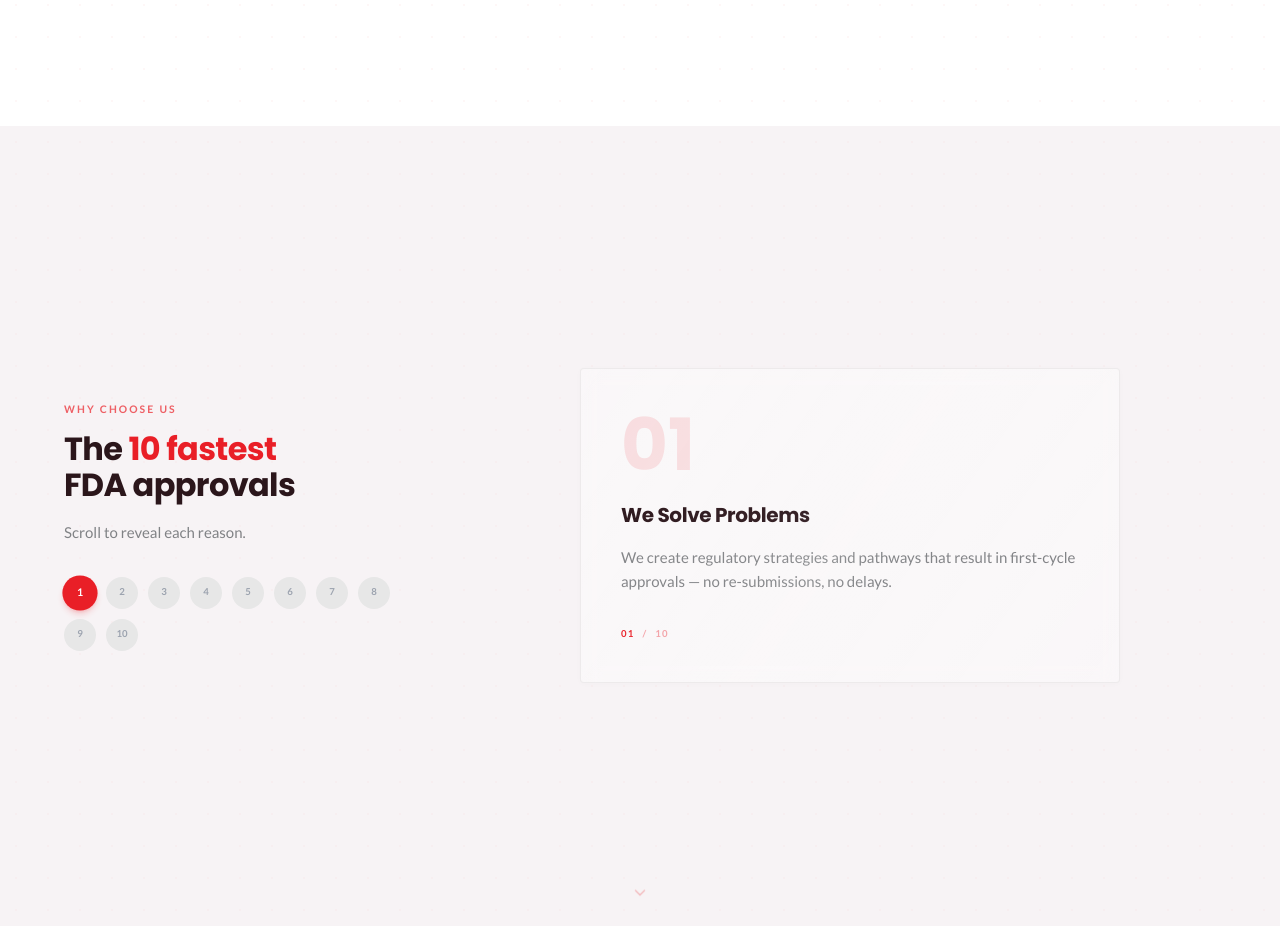
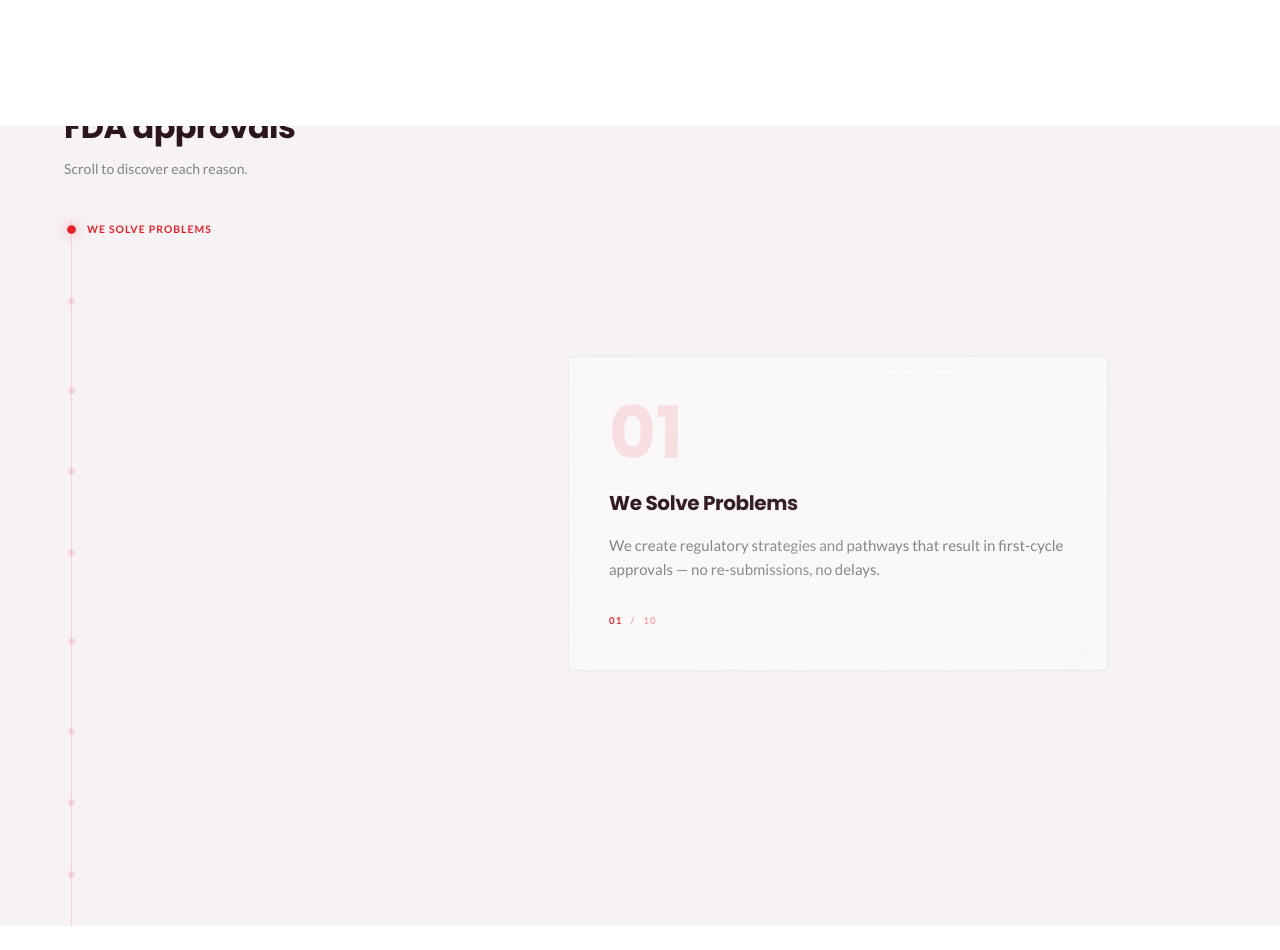
Before and after one commit to ETfromthemoon/globoscience-redesign, a Next.js app: page / in a window 1280 px wide. Shown: the part 2780-3730 px from the top of the page. Built offline with nearby package versions, Linux system fonts and the light colour scheme.

Commit message:
v8: WhyUs card stack 3D (depth/blur/scale progressive behind active), scroll instantáneo (300% end, scrub 0.3), timeline vertical minimal con glow dots, contador editorial 04/10

```diff
--- a/src/app/_components/why-us.tsx
+++ b/src/app/_components/why-us.tsx
@@ -21,12 +21,25 @@
 ];
 
 const TOTAL = REASONS.length;
+const VISIBLE_BEHIND = 3;
+
+function getDepthStyle(distanceFromActive: number): {
+  scale: number;
+  opacity: number;
+  blur: string;
+  y: number;
+  z: number;
+} {
+  const abs = Math.abs(distanceFromActive);
+  if (abs === 0) return { scale: 1, opacity: 1, blur: "blur(0px)", y: 0, z: 30 };
+  if (abs === 1) return { scale: 0.9, opacity: 0.5, blur: "blur(4px)", y: 20, z: 20 };
+  if (abs === 2) return { scale: 0.82, opacity: 0.28, blur: "blur(8px)", y: 34, z: 10 };
+  return { scale: 0.76, opacity: 0.14, blur: "blur(14px)", y: 44, z: 5 };
+}
 
 export default function WhyUs() {
   const triggerRef = useRef<HTMLDivElement>(null);
-  const cardContainerRef = useRef<HTMLDivElement>(null);
   const [activeIndex, setActiveIndex] = useState(0);
-  const [direction, setDirection] = useState(1);
   const prevIndex = useRef(0);
 
   useEffect(() => {
@@ -36,14 +49,12 @@
     const st = ScrollTrigger.create({
       trigger,
       start: "top top",
-      end: `+=${TOTAL * 100}%`, // virtual scroll: 10 cards × 100% of viewport
+      end: `+=300%`, // faster — less scroll distance
       pin: true,
-      scrub: 0.5,
+      scrub: 0.3,
       onUpdate: (self) => {
-        const progress = self.progress;
-        const newIndex = Math.min(TOTAL - 1, Math.floor(progress * TOTAL));
+        const newIndex = Math.min(TOTAL - 1, Math.floor(self.progress * TOTAL));
         if (newIndex !== prevIndex.current) {
-          setDirection(newIndex > prevIndex.current ? 1 : -1);
           prevIndex.current = newIndex;
           setActiveIndex(newIndex);
         }
@@ -53,86 +64,119 @@
     return () => st.kill();
   }, []);
 
-  const cardVariants = {
-    enter: (dir: number) => ({
-      opacity: 0,
-      y: dir > 0 ? 80 : -80,
-      scale: 0.94,
-      filter: "blur(6px)",
-    }),
-    center: {
-      opacity: 1,
-      y: 0,
-      scale: 1,
-      filter: "blur(0px)",
-    },
-    exit: (dir: number) => ({
-      opacity: 0,
-      y: dir > 0 ? -50 : 50,
-      scale: 1.02,
-      filter: "blur(3px)",
-    }),
-  };
+  const behindCards = [];
+  for (let i = 1; i <= VISIBLE_BEHIND; i++) {
+    const idx = activeIndex - i;
+    if (idx >= 0) behindCards.push({ idx, distance: i });
+  }
 
   return (
-    <>
-      {/* Spacer to create scroll room for GSAP pin */}
     <div ref={triggerRef} className="relative bg-bg-alt">
-        <section className="sticky top-0 flex h-screen items-center justify-center overflow-hidden">
+      <section className="sticky top-0 flex h-screen items-center overflow-hidden">
         <div className="pointer-events-none absolute inset-0 bg-dots opacity-20" />
 
-          <div className="relative z-10 mx-auto flex w-full max-w-[1200px] flex-col items-center gap-10 px-6 lg:flex-row lg:gap-20">
-            {/* Left: header + dots */}
-            <div className="flex-shrink-0 text-center lg:w-[340px] lg:text-left">
+        <div className="relative z-10 mx-auto flex w-full max-w-[1200px] items-center gap-16 px-6 lg:gap-24">
+          {/* Left: header + timeline indicator */}
+          <div className="flex-shrink-0 text-center lg:w-[300px] lg:text-left">
             <span className="mb-3 block text-[0.65rem] font-bold uppercase tracking-[0.2em] text-brand/70">
               Why Choose Us
             </span>
-              <h2 className="mb-4 font-heading text-[clamp(1.6rem,2.5vw,2.2rem)] font-bold leading-[1.15] tracking-[-0.02em] text-text-primary text-wrap-balance">
-                The <span className="text-brand">10 fastest</span> FDA approvals
+            <h2 className="mb-3 font-heading text-[clamp(1.6rem,2.5vw,2.2rem)] font-bold leading-[1.15] tracking-[-0.02em] text-text-primary text-wrap-balance">
+              The <span className="text-brand">10 fastest</span> FDA&nbsp;approvals
             </h2>
-              <p className="text-[0.9375rem] leading-relaxed text-text-body">
-                Scroll to reveal each reason.
+            <p className="text-[0.875rem] leading-relaxed text-text-body">
+              Scroll to discover each reason.
             </p>
 
-              {/* Clickable dots */}
-              <div className="mt-8 flex flex-wrap gap-2 lg:gap-2.5">
-                {REASONS.map((r, i) => (
+            {/* Timeline indicator — vertical line + dots */}
+            <div className="mt-10 hidden lg:block">
+              <div className="relative ml-1 flex flex-col items-start gap-[18px]">
+                {/* Vertical line */}
+                <div className="absolute top-0 bottom-0 left-[3px] w-[1px] bg-brand/15" />
+
+                {REASONS.map((_, i) => {
+                  const isActive = i === activeIndex;
+                  const isPast = i < activeIndex;
+                  return (
                     <button
-                    key={r.num}
+                      key={i}
                       onClick={() => {
                         const trigger = triggerRef.current;
                         if (trigger) {
-                        const target = trigger.offsetTop + (window.innerHeight * i);
-                        window.scrollTo({ top: target, behavior: "smooth" });
+                          const targetY = trigger.offsetTop + (window.innerHeight * (i / TOTAL) * 3);
+                          window.scrollTo({ top: targetY, behavior: "smooth" });
                         }
                       }}
-                    className={`flex h-8 w-8 items-center justify-center rounded-full text-[0.6rem] font-bold transition-all duration-300 ${
-                      i === activeIndex
-                        ? "bg-brand text-white shadow-md shadow-brand/20 scale-110"
-                        : i < activeIndex
-                          ? "bg-brand/10 text-brand/40"
-                          : "bg-border-light text-text-muted hover:bg-brand/8"
+                      className="relative z-10 flex items-center gap-3 group"
+                      aria-label={`Reason ${i + 1}`}
+                    >
+                      {/* Dot */}
+                      <span
+                        className={`block h-[7px] w-[7px] rounded-full transition-all duration-400 ${
+                          isActive
+                            ? "bg-brand shadow-[0_0_10px_rgba(233,31,39,0.5)] scale-125"
+                            : isPast
+                              ? "bg-brand/40"
+                              : "bg-brand/12 group-hover:bg-brand/30"
                         }`}
-                    aria-label={`Reason ${r.num}`}
+                      />
+                      {/* Label — only visible on active */}
+                      <span
+                        className={`text-[0.65rem] font-semibold uppercase tracking-[0.1em] transition-all duration-300 ${
+                          isActive ? "text-brand opacity-100" : "opacity-0 w-0 overflow-hidden"
+                        }`}
                       >
-                    {i + 1}
+                        {REASONS[i].title.length > 25
+                          ? REASONS[i].title.slice(0, 25) + "..."
+                          : REASONS[i].title}
+                      </span>
                     </button>
-                ))}
+                  );
+                })}
+              </div>
             </div>
           </div>
 
-            {/* Right: card */}
-            <div ref={cardContainerRef} className="relative flex min-h-[260px] flex-1 items-center justify-center sm:min-h-[300px]">
-              <AnimatePresence mode="wait" custom={direction}>
+          {/* Right: stacked cards */}
+          <div className="relative flex flex-1 items-center justify-center" style={{ minHeight: 320 }}>
+            <div className="relative w-full max-w-[540px]" style={{ height: 340 }}>
+              {/* Behind cards (depth effect) */}
+              {behindCards.map(({ idx, distance }) => {
+                const style = getDepthStyle(distance);
+                return (
+                  <motion.div
+                    key={`behind-${idx}`}
+                    initial={false}
+                    animate={{
+                      scale: style.scale,
+                      y: style.y,
+                      filter: style.blur,
+                      opacity: style.opacity,
+                      zIndex: style.z,
+                    }}
+                    transition={{ duration: 0.5, ease: [0.16, 1, 0.3, 1] }}
+                    className="glass-light absolute inset-x-0 top-0 rounded-sm p-8 text-center"
+                    style={{ transformOrigin: "center top" }}
+                  >
+                    <div className="font-heading text-4xl font-bold text-brand/15 mb-2">
+                      {REASONS[idx].num}
+                    </div>
+                    <h3 className="font-heading text-base font-semibold text-text-primary/60 mb-1">
+                      {REASONS[idx].title}
+                    </h3>
+                  </motion.div>
+                );
+              })}
+
+              {/* Active card */}
+              <AnimatePresence mode="wait">
                 <motion.div
                   key={activeIndex}
-                  custom={direction}
-                  variants={cardVariants}
-                  initial="enter"
-                  animate="center"
-                  exit="exit"
-                  transition={{ duration: 0.5, ease: [0.16, 1, 0.3, 1] }}
-                  className="glass-light glass-sheen w-full max-w-[540px] rounded-sm p-10 shadow-[0_4px_24px_rgba(0,0,0,0.04)]"
+                  initial={{ opacity: 0, y: 60, scale: 0.92, filter: "blur(6px)" }}
+                  animate={{ opacity: 1, y: 0, scale: 1, filter: "blur(0px)", zIndex: 30 }}
+                  exit={{ opacity: 0, y: -30, scale: 0.98, filter: "blur(2px)" }}
+                  transition={{ duration: 0.45, ease: [0.16, 1, 0.3, 1] }}
+                  className="glass-light glass-sheen absolute inset-x-0 top-0 rounded-sm p-10 shadow-[0_4px_28px_rgba(0,0,0,0.05)]"
                 >
                   <div className="mb-5 font-heading text-7xl font-bold leading-none text-brand/12">
                     {REASONS[activeIndex].num}
@@ -152,15 +196,32 @@
               </AnimatePresence>
             </div>
           </div>
+        </div>
 
-          {/* Bottom scroll indicator */}
-          <div className="absolute bottom-5 left-1/2 -translate-x-1/2">
-            <svg width="18" height="18" viewBox="0 0 18 18" fill="none" className="animate-bounce text-brand/25">
-              <path d="M4.5 7L9 11.5 13.5 7" stroke="currentColor" strokeWidth="1.5" strokeLinecap="round" strokeLinejoin="round" />
-            </svg>
+        {/* Mobile timeline dots */}
+        <div className="absolute bottom-6 left-0 right-0 flex justify-center gap-2 lg:hidden">
+          {REASONS.map((_, i) => (
+            <button
+              key={i}
+              onClick={() => {
+                const trigger = triggerRef.current;
+                if (trigger) {
+                  const targetY = trigger.offsetTop + (window.innerHeight * (i / TOTAL) * 3);
+                  window.scrollTo({ top: targetY, behavior: "smooth" });
+                }
+              }}
+              className={`h-[5px] rounded-full transition-all duration-400 ${
+                i === activeIndex
+                  ? "w-6 bg-brand shadow-[0_0_6px_rgba(233,31,39,0.4)]"
+                  : i < activeIndex
+                    ? "w-[5px] bg-brand/30"
+                    : "w-[5px] bg-border-light"
+              }`}
+              aria-label={`Reason ${i + 1}`}
+            />
+          ))}
         </div>
       </section>
     </div>
-    </>
   );
 }
```
Lines whose indentation alone changed are shown as unchanged.
